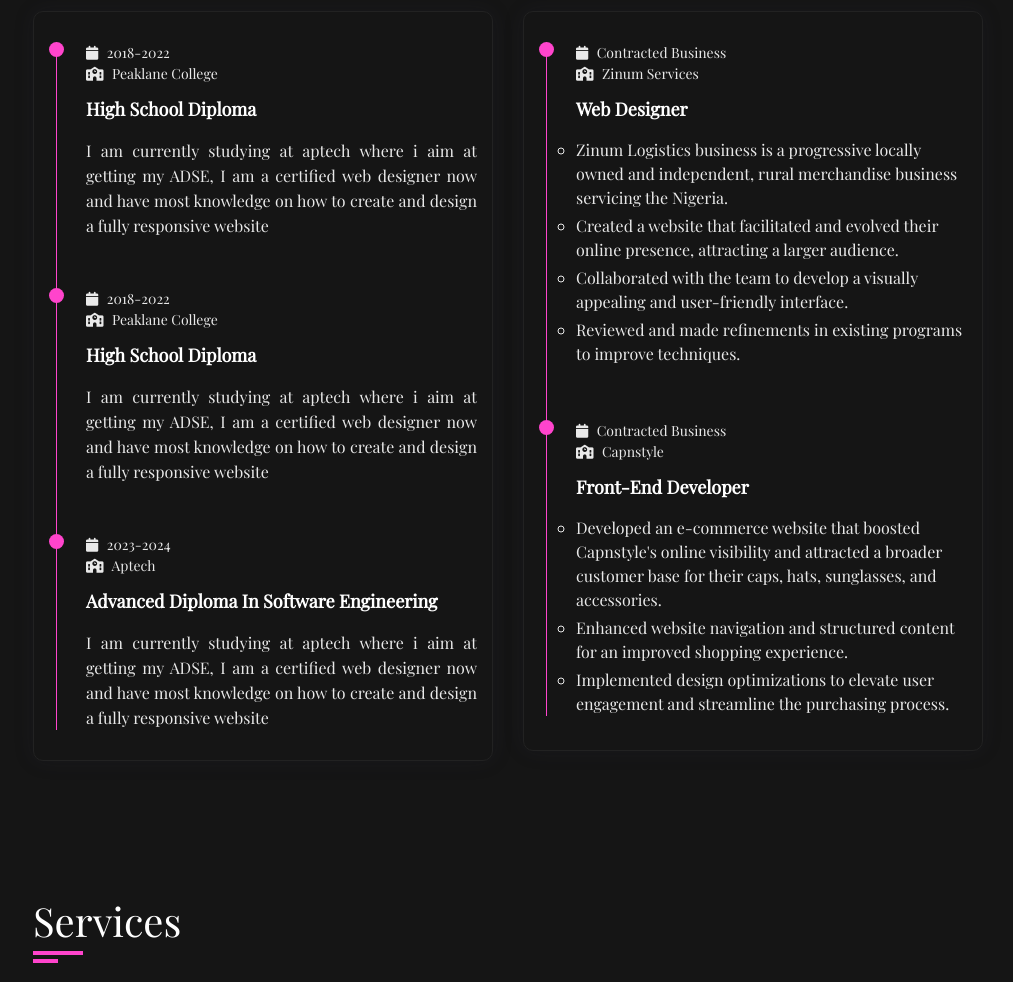
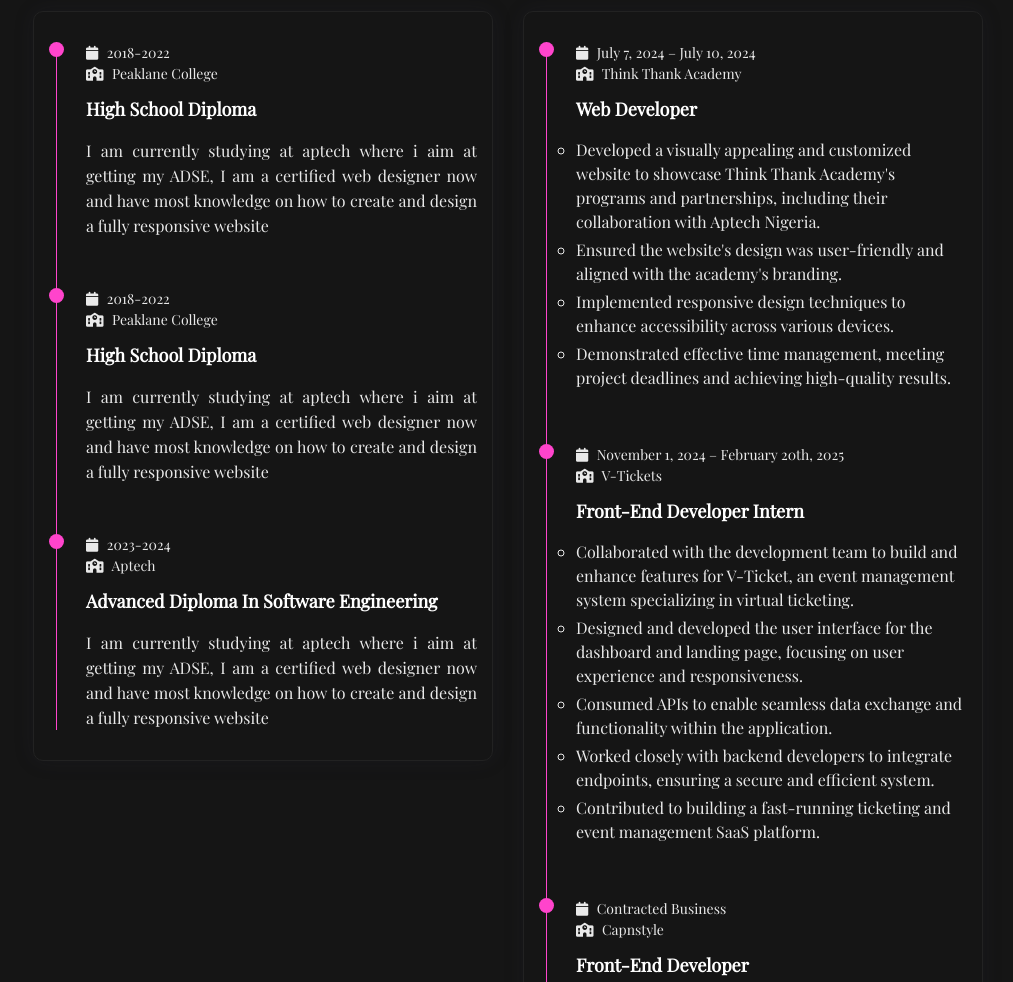
Before and after one commit to mazino-ux/portfolio, a plain HTML site: page index.html in a window 1280 px wide. Shown: the part 1440-2422 px from the top of the page, without its empty margins (267-1280 px from the left). Drawn offline with nearby package versions, Linux system fonts and the light colour scheme.

Commit message:
addition

```diff
--- a/index.html
+++ b/index.html
@@ -210,15 +210,31 @@
                                             <div class="timeline-item">
                                                 <div class="circle-dot"></div>
                                                 <h3 class="timeline-date">
-                                                    <i class="fa fa-calendar"></i> Contracted Business <br>
-                                                    <i class="fa fa-school"></i> Zinum Services
+                                                    <i class="fa fa-calendar"></i> July 7, 2024 – July 10, 2024 <br>
+                                                    <i class="fa fa-school"></i> Think Thank Academy
                                                 </h3>
-                                                <h4 class="timeline-title">Web Designer</h4>
+                                                <h4 class="timeline-title">Web Developer</h4>
                                                 <ul class="mode biro">
-                                                    <li>Zinum Logistics business is a progressive locally owned and independent, rural merchandise business servicing the Nigeria.</li>
-                                                    <li>Created a website that facilitated and evolved their online presence, attracting a larger audience.</li>
-                                                    <li>Collaborated with the team to develop a visually appealing and user-friendly interface. </li>
-                                                    <li>Reviewed and made refinements in existing programs to improve techniques.</li>
+                                                    <li>Developed a visually appealing and customized website to showcase Think Thank Academy's programs and partnerships, including their collaboration with Aptech Nigeria.</li>
+                                                    <li>Ensured the website's design was user-friendly and aligned with the academy's branding.</li>
+                                                    <li>Implemented responsive design techniques to enhance accessibility across various devices.</li>
+                                                    <li>Demonstrated effective time management, meeting project deadlines and achieving high-quality results.</li>
+                                                </ul>
+                                            </div>
+                                            <!-- ========TIMELINE ITEM========== -->
+                                            <div class="timeline-item">
+                                                <div class="circle-dot"></div>
+                                                <h3 class="timeline-date">
+                                                    <i class="fa fa-calendar"></i> November 1, 2024 – February 20th, 2025 <br>
+                                                    <i class="fa fa-school"></i> V-Tickets
+                                                </h3>
+                                                <h4 class="timeline-title">Front-End Developer Intern</h4>
+                                                <ul class="mode biro">
+                                                    <li>Collaborated with the development team to build and enhance features for V-Ticket, an event management system specializing in virtual ticketing.</li>
+                                                    <li>Designed and developed the user interface for the dashboard and landing page, focusing on user experience and responsiveness.</li>
+                                                    <li>Consumed APIs to enable seamless data exchange and functionality within the application.</li>
+                                                    <li>Worked closely with backend developers to integrate endpoints, ensuring a secure and efficient system.</li>
+                                                    <li>Contributed to building a fast-running ticketing and event management SaaS platform.</li>
                                                 </ul>
                                             </div>
                                             <!-- ========TIMELINE ITEM========== -->
@@ -235,8 +251,6 @@
                                                     <li>Implemented design optimizations to elevate user engagement and streamline the purchasing process.</li>
                                                 </ul>
                                             </div>
-
-
                                         </div>
                                     </div>
                                 </div>
```
Also changed, not shown: 1 other file.
